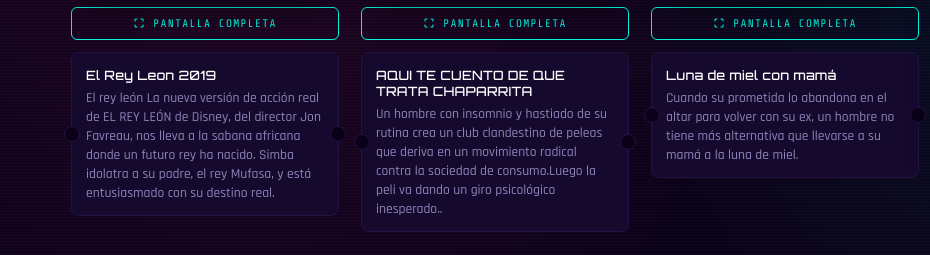
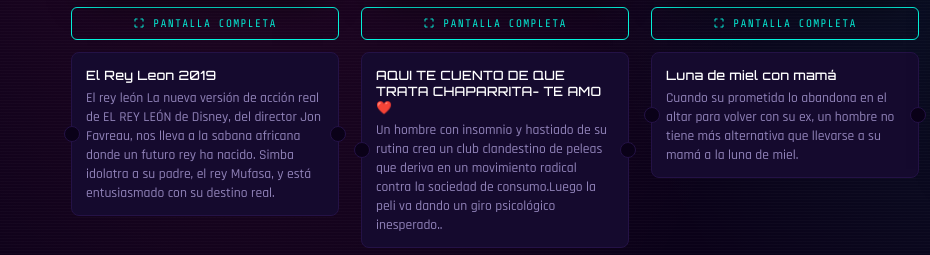
Before and after one commit to Baphomet1984/podcast-cartelera, a plain HTML site: page index.html in a window 1280 px wide. Shown: the part 681-936 px from the top of the page, 0-930 px from the left. Drawn offline with nearby package versions, Linux system fonts and the light colour scheme; no server answers.

Commit message:
Actualizar index.html

```diff
--- a/index.html
+++ b/index.html
@@ -603,7 +603,7 @@
         PANTALLA COMPLETA
       </button>
       <div class="ticket">
-        <p class="ticket-title">AQUI TE CUENTO DE QUE TRATA CHAPARRITA</p>
+        <p class="ticket-title">AQUI TE CUENTO DE QUE TRATA CHAPARRITA- TE AMO ❤️</p>
         <p class="ticket-desc" contenteditable="true"> Un hombre con insomnio y hastiado de su rutina crea un club clandestino de peleas que deriva en un movimiento radical contra la sociedad de consumo.Luego la peli va dando un giro psicológico inesperado..</p>
       </div>
     </div>
```
